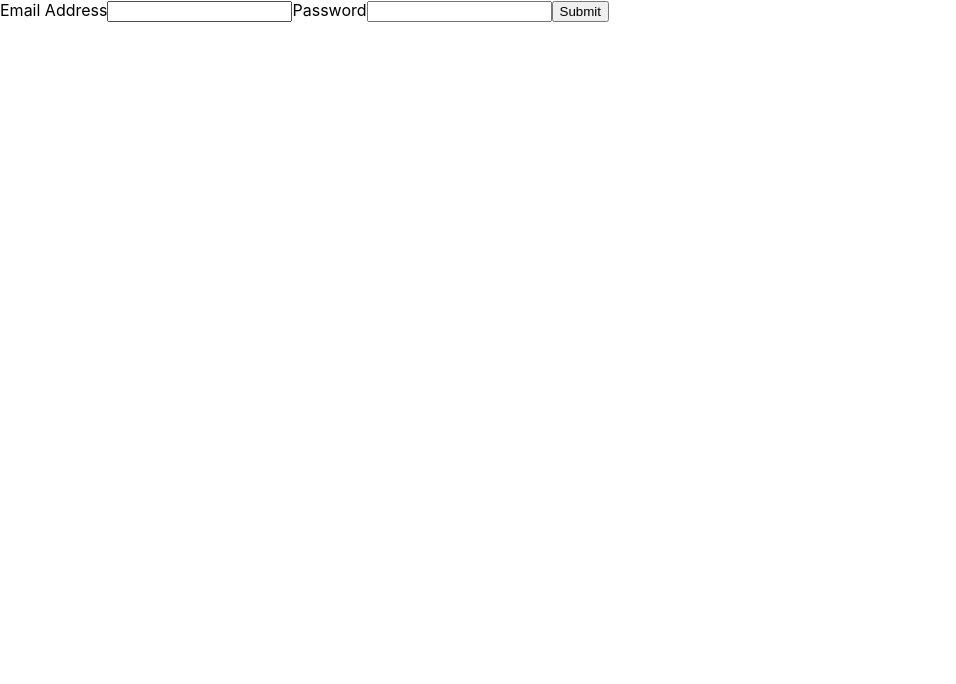
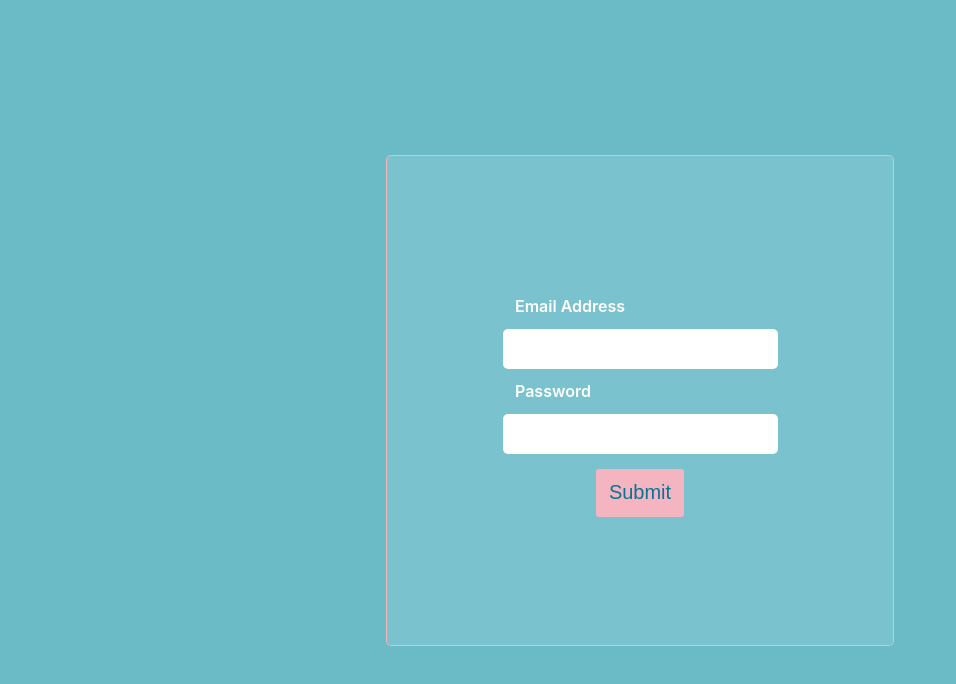
Before and after one commit to GiorgiaBorgmann/MoovexFrontEndAssignment, a React (Create React App) app: page / in a window 1280 px wide. Shown: the top 684 px of the page, without its empty margins (0-956 px from the left). Built offline with nearby package versions, Linux system fonts and the light colour scheme.

Commit message:
style login

```diff
--- a/src/Components/LogIn.js
+++ b/src/Components/LogIn.js
@@ -3,6 +3,7 @@ import { useFormik } from 'formik';
 import * as Yup from 'yup';
 import axios from 'axios'
 import { useHistory } from 'react-router-dom'
+import './login.css'
 
 export default function SignupForm() {
     const history = useHistory()
@@ -31,7 +32,8 @@ export default function SignupForm() {
         },
     });
     return (
-        <form onSubmit={formik.handleSubmit}>
+        <div className='login-container'>
+            <form onSubmit={formik.handleSubmit} className='form-container'>
                 <label htmlFor="email">Email Address</label>
                 <input
                     id="email"
@@ -57,5 +59,6 @@ export default function SignupForm() {
                 ) : null}
                 <button type="submit">Submit</button>
             </form>
+        </div>
     );
 };
--- a/src/Components/PrivateRoute.js
+++ b/src/Components/PrivateRoute.js
@@ -1,14 +1,12 @@
 import React from 'react';
-import { Route, Redirect } from 'react-router-dom';
+import { Route } from 'react-router-dom';
 import Posts from './Posts'
 
 function PrivateRoute() {
 
     return (
         <Route path="/posts">
-
-                <Posts/>
-
+            <Posts />
         </Route>
     );
 };
--- a/src/Components/PublicRoute.js
+++ b/src/Components/PublicRoute.js
@@ -1,4 +1,4 @@
-import { Route, Redirect } from 'react-router-dom';
+import { Route } from 'react-router-dom';
 import LogIn from './LogIn'
 
 
@@ -6,9 +6,7 @@ function PublicRoute() {
 
     return (
         <Route exact path="/" >
-
             <LogIn />
-
         </Route>
     );
 };
--- /dev/null
+++ b/src/Components/login.css
@@ -0,0 +1,46 @@
+.login-container{
+    display: flex;
+    justify-content: center;
+    align-items: center;
+    background-color: #6BBBC7;
+    height: 100vh;
+}
+.form-container{
+    display: flex;
+    flex-flow: column;
+    justify-content: center;
+    align-items: center;
+    border: 1px solid #F5B5C0;
+    padding:10%;
+    background-color: rgb(255, 255, 255, 0.1);
+    border-radius: 5px;
+    color: white;
+}
+.form-container button{
+    background-color: #F5B5C0;
+    color: #057496;
+    border: none;
+    border-radius: 3px;
+    margin-top: 15px;
+    padding: 5%;
+    font-size: 20px;
+    cursor: pointer;
+}
+
+.form-container button:hover{
+    background-color: white;
+}
+
+.form-container input{
+    border: none;
+    border-radius: 5px;
+    padding: 5%;
+    width: 250px;
+    color: #057496;
+}
+.form-container label{
+    width: 250px;
+    padding: 5%;
+    text-align: left;
+    font-weight: 600;
+}
```
Lines whose indentation alone changed are shown as unchanged.
